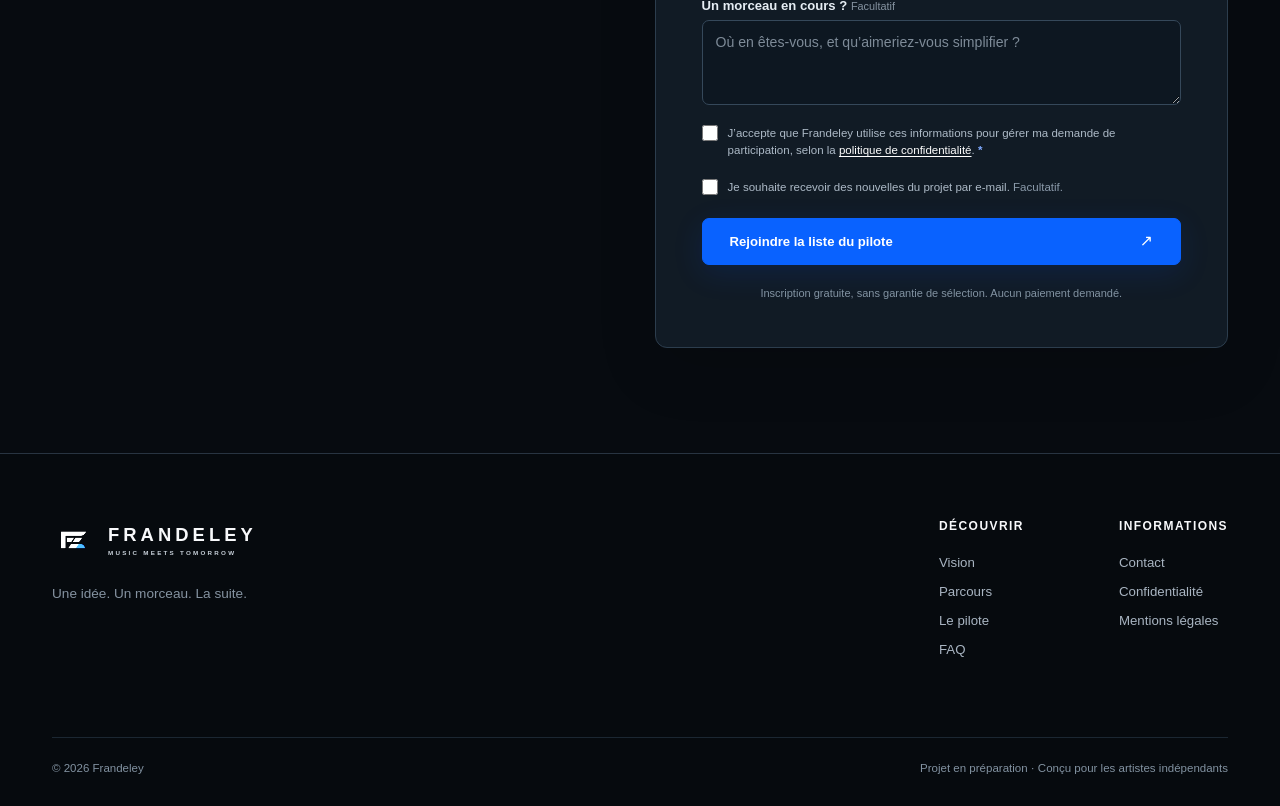
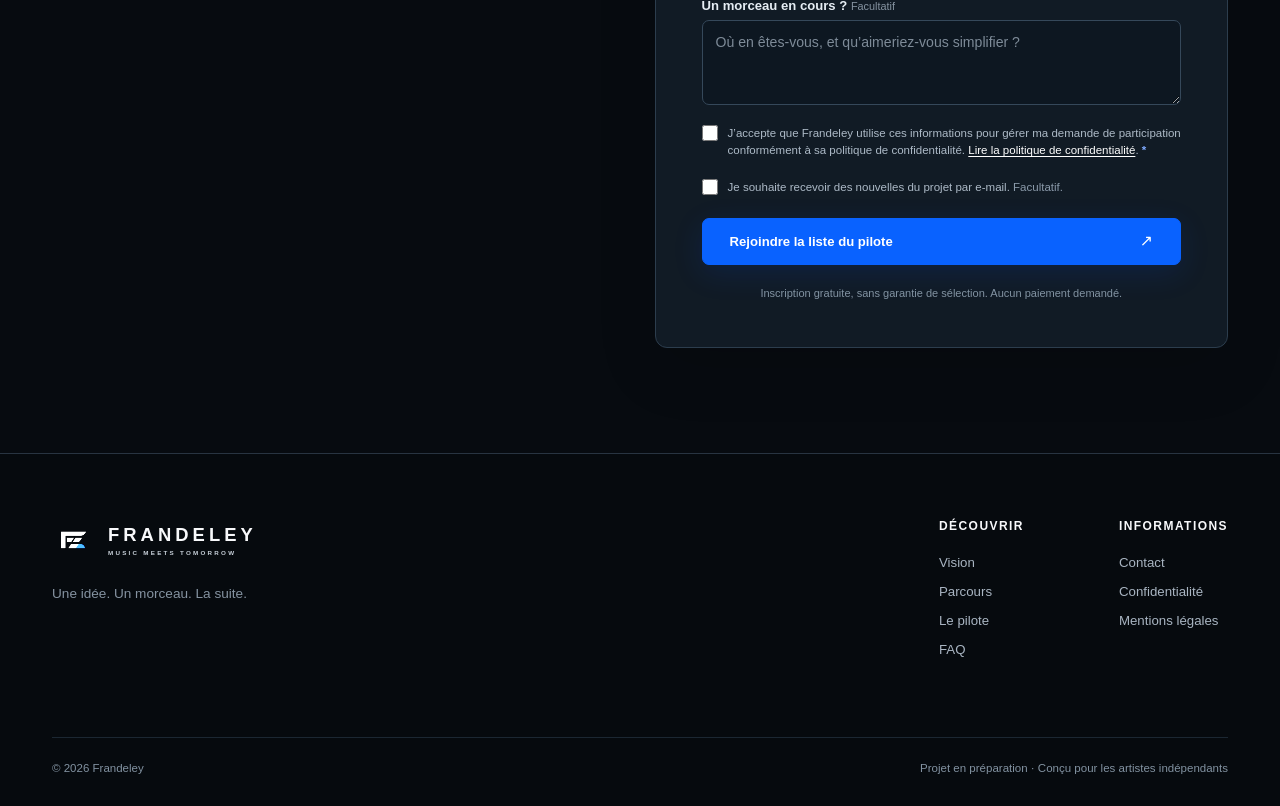
Before and after one commit to exunusone/Frandeley, a Next.js app: page /pilote in a window 1280 px wide. Shown: the part 1920-2726 px from the top of the page. Built offline with nearby package versions, Linux system fonts and the light colour scheme; no server answers.

Commit message:
Compléter les libellés de consentement
Rendre les libellés des cases de consentement complets et compréhensibles.

```diff
--- a/src/components/contact-form.tsx
+++ b/src/components/contact-form.tsx
@@ -67,7 +67,7 @@ export function ContactForm({ serverStatus }: { serverStatus?: string }) {
       <div className="trap" aria-hidden="true"><label htmlFor="contact-website">Site web</label><input id="contact-website" name="website" tabIndex={-1} autoComplete="off" /></div>
       <div className="check-row">
         <input id="contact-consent" name="consent" type="checkbox" required />
-        <span className="check-copy"><label htmlFor="contact-consent">J’accepte que ces informations soient traitées pour répondre à ma demande, selon la </label><Link href="/confidentialite">politique de confidentialité</Link>. *</span>
+        <span className="check-copy"><label htmlFor="contact-consent">J’accepte que ces informations soient traitées pour répondre à ma demande conformément à la politique de confidentialité.</label> <Link href="/confidentialite">Lire la politique de confidentialité</Link>. *</span>
       </div>
       {state === "error" && <p className="form-error" role="alert">{error}</p>}
       <button type="submit" className="button form-submit" disabled={state === "loading"}>{state === "loading" ? "Envoi…" : "Envoyer le message"} <span aria-hidden="true">↗</span></button>
--- a/src/components/pilot-form.tsx
+++ b/src/components/pilot-form.tsx
@@ -87,7 +87,7 @@ export function PilotForm({ variant = "panel", serverStatus }: { variant?: "pane
       </div>
       <div className="check-row">
         <input id={`consent-${variant}`} type="checkbox" name="consent" required />
-        <span className="check-copy"><label htmlFor={`consent-${variant}`}>J’accepte que Frandeley utilise ces informations pour gérer ma demande de participation, selon la </label><Link href="/confidentialite">politique de confidentialité</Link>. <b aria-hidden="true">*</b></span>
+        <span className="check-copy"><label htmlFor={`consent-${variant}`}>J’accepte que Frandeley utilise ces informations pour gérer ma demande de participation conformément à sa politique de confidentialité.</label> <Link href="/confidentialite">Lire la politique de confidentialité</Link>. <b aria-hidden="true">*</b></span>
       </div>
       <label className="check-row">
         <input type="checkbox" name="updates" />
```
